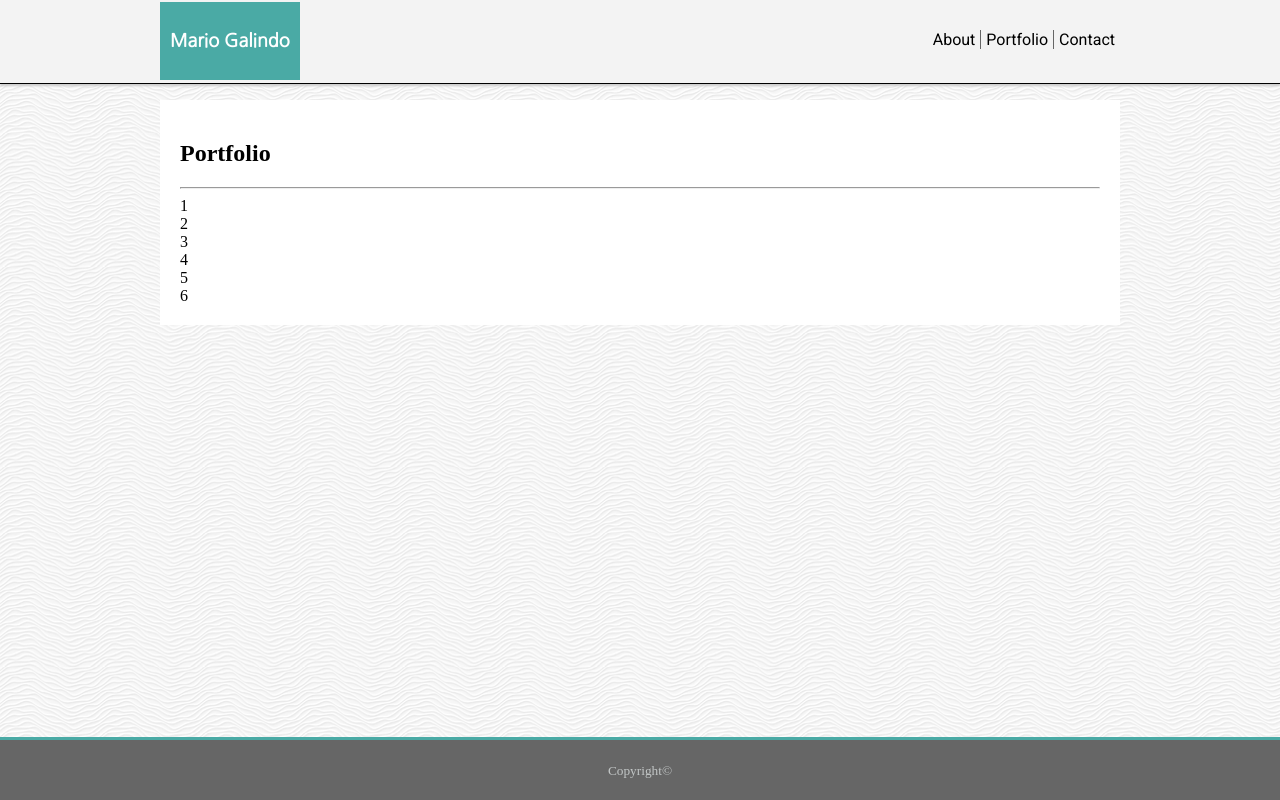
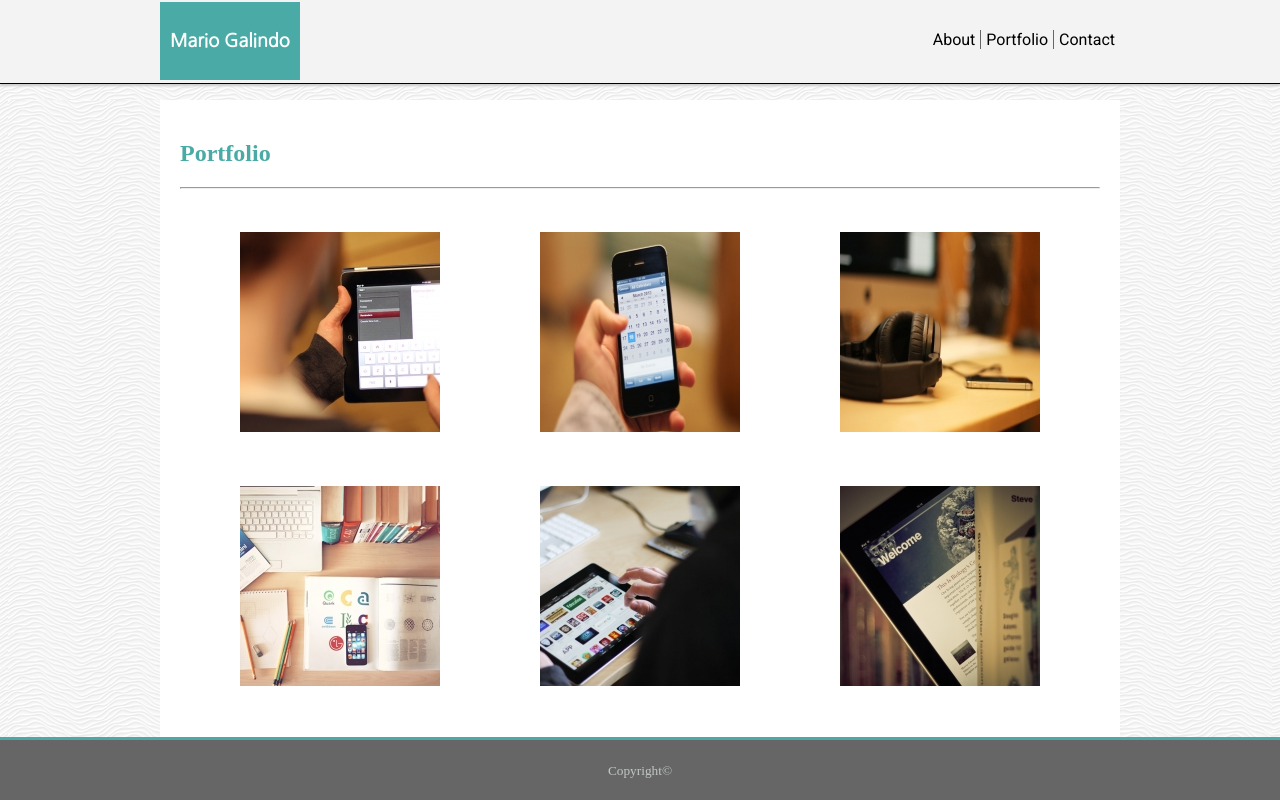
Before and after one commit to mariogalindov/basic-portfolio, a plain HTML site: page portfolio.html in a window 1280 px wide. Drawn offline with Linux system fonts and the light colour scheme.

Commit message:
finished portfolio and did some general  aspect modifications

```diff
--- a/assets/css/style.css
+++ b/assets/css/style.css
@@ -36,13 +36,17 @@ a{
     color: black;
     text-decoration: none;
 }
+
+h2{
+    color: #4aaaa5;
+}
 #about{
     border-left: none;
 }
 
 
 .middle{
-    /* background: url("../images/white-waves.png"); */
+    background: url("../images/white-waves.png");
 }
 
 section{
@@ -61,15 +65,12 @@ body{
 
 
 #aboutPic{
-    display: inline;
+    display: block;
     margin-right: 14px;
     /* left: 0px; */
-    width: 15%;
+    width: 200px;
     float: left;
-}
-
-#bioText{
-    /* display: inline; */
+    margin-top: 10px;
 }
 
 .clearfix::after{
@@ -79,7 +80,7 @@ body{
 }
 
 ul{
-    margin-left: 150px;
+    margin-left: 200px;
     line-height: 22px;
 }
 
@@ -95,8 +96,26 @@ ul{
     color: #C2C6C6;
 
 }
-.flex-container{
-    display: flex;
+
+.grid-container {
+  display: grid;
+  grid-template-columns: auto auto auto;
+  /* background-color: yellow; */
+  padding: 10px;
+  align-self: center;
+}
+.grid-item {
+  /* background-color: purple;
+  border: 1px solid green; */
+  padding: 25px;
+  /* font-size: 30px; */
+  text-align: center;
+}
+
+.grid-item img{
+    width: 200px;
+    height: 200px;
+    margin: 0 auto;
 }
 
 /* Form CSS*/
--- a/portfolio.html
+++ b/portfolio.html
@@ -22,19 +22,24 @@
                     <div id="content">
                         <h2>Portfolio</h2>
                         <hr>
-                        <div class="">
-                            <div class="gridRow">
-                                <div>1</div>
-                                <div>2</div>
-                                <div>3</div>
-                            </div>
-                            <div class="gridRow">
-                                <div>4</div>
-                                <div>5</div>
-                                <div>6</div>
-                            </div>
+                        <div class="grid-container">
+                            <div class="grid-item"><a href="#"><img src="assets/images/bank.jpg"></div></a>
+                            <div class="grid-item"><a href="#"><img href="#" src="assets/images/placeimg_300_200_tech.jpg"></div></a>
+                            <div class="grid-item"><a href="#"><img href="#" src="assets/images/placeimg_300_200_tech (1).jpg"></im></div></a>
+                            <div class="grid-item"><a href="#"><img href="#" src="assets/images/placeimg_200_200_tech.jpg"></div></a>
+                            <div class="grid-item"><a href=""><img href="#" src="assets/images/apps.jpg"></div></a>
+                            <div class="grid-item"><a href="#"><img href="#" src="assets/images/book.jpg"></div></a>
                         </div>
-
+                        <!-- <div id="showcase">
+                            <ul class="clear">
+                                <li><figure><a href="/free-css-templates/page244/marble" title="Marble Website Template"><span class="name">Marble</span> <img src="/assets/images/free-css-templates/page244/marble.jpg" alt="Marble Free Website Template" title="View the Marble Template Details"> <span class="posted">View This Free Template &raquo;</span></a></figure></li>
+                                <li><figure><a href="/free-css-templates/page243/vesperr" title="Vesperr Website Template"><span class="name">Vesperr</span> <img src="/assets/images/free-css-templates/page243/vesperr.jpg" alt="Vesperr Free Website Template" title="View the Vesperr Template Details"> <span class="posted">View This Free Template &raquo;</span></a></figure></li>
+                                <li><figure><a href="/free-css-templates/page243/tinker" title="Tinker Website Template"><span class="name">Tinker</span> <img src="/assets/images/free-css-templates/page243/tinker.jpg" alt="Tinker Free Website Template" title="View the Tinker Template Details"> <span class="posted">View This Free Template &raquo;</span></a></figure></li>
+                                <li><figure><a href="/free-css-templates/page243/micrology" title="Micrology Website Template"><span class="name">Micrology</span> <img src="/assets/images/free-css-templates/page243/micrology.jpg" alt="Micrology Free Website Template" title="View the Micrology Template Details"> <span class="posted">View This Free Template &raquo;</span></a></figure></li>
+                                <li><figure><a href="/free-css-templates/page243/kinetic" title="Kinetic Website Template"><span class="name">Kinetic</span> <img src="/assets/images/free-css-templates/page243/kinetic.jpg" alt="Kinetic Free Website Template" title="View the Kinetic Template Details"> <span class="posted">View This Free Template &raquo;</span></a></figure></li>
+                                <li><figure><a href="/free-css-templates/page243/xlight" title="Xlight Website Template"><span class="name">Xlight</span> <img src="/assets/images/free-css-templates/page243/xlight.jpg" alt="Xlight Free Website Template" title="View the Xlight Template Details"> <span class="posted">View This Free Template &raquo;</span></a></figure></li>
+                            </ul>
+                        </div> -->
 
                     </div>
 
```
Also changed, not shown: index.html (+6 -2 lines), assets/images/apps.jpg (added), assets/images/bank.jpg (added), assets/images/book.jpg (added), assets/images/placeimg_200_200_tech.jpg (added), assets/images/placeimg_300_200_tech (1).jpg (added), assets/images/placeimg_300_200_tech.jpg (added).
